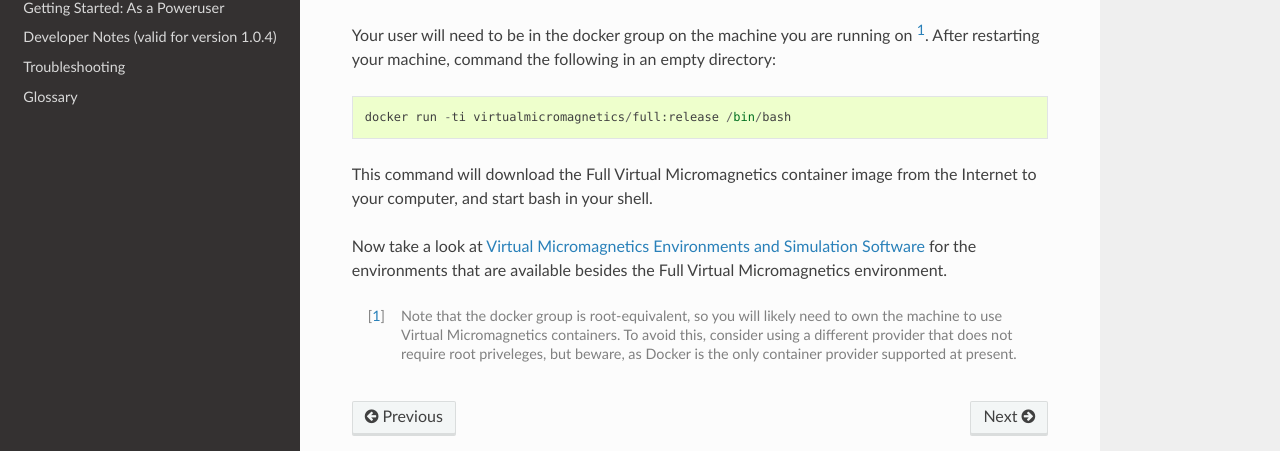
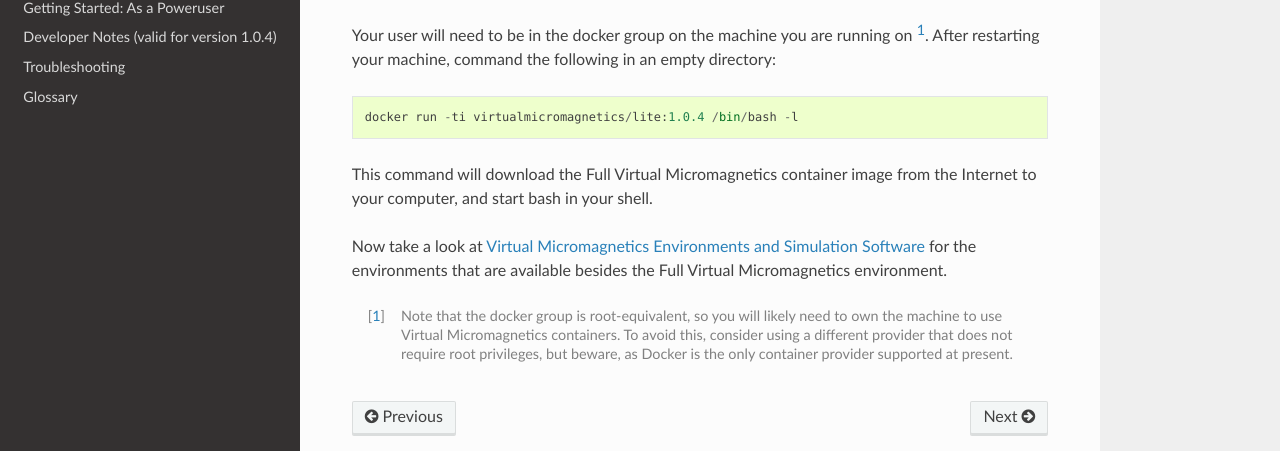
Before and after one commit to computationalmodelling/virtualmicromagnetics, a Sphinx documentation site: the page built from docs/getting-started-user.rst, in a window 1280 px wide and 900 px high, scrolled down 1403 px. Shown: the part 335-786 px from the top of the window. Built offline with Sphinx 7.4.7 and the Read the Docs theme 2.0.0, drawn with Linux system fonts in a browser that asks for light colours.

Commit message:
[ci skip] Fix spelling mistake and command mistake in documentation.

```diff
--- a/docs/getting-started-user.rst
+++ b/docs/getting-started-user.rst
@@ -48,7 +48,7 @@
 [#]_. After restarting your machine, command the following in an empty
 directory::
 
- docker run -ti virtualmicromagnetics/full:release /bin/bash
+ docker run -ti virtualmicromagnetics/lite:1.0.4 /bin/bash -l
 
 This command will download the Full Virtual Micromagnetics container image from
 the Internet to your computer, and start bash in your shell.
@@ -58,5 +58,5 @@
 
 .. [#] Note that the docker group is root-equivalent, so you will likely need
    to own the machine to use Virtual Micromagnetics containers. To avoid this,
-   consider using a different provider that does not require root priveleges,
+   consider using a different provider that does not require root privileges,
    but beware, as Docker is the only container provider supported at present.
```
